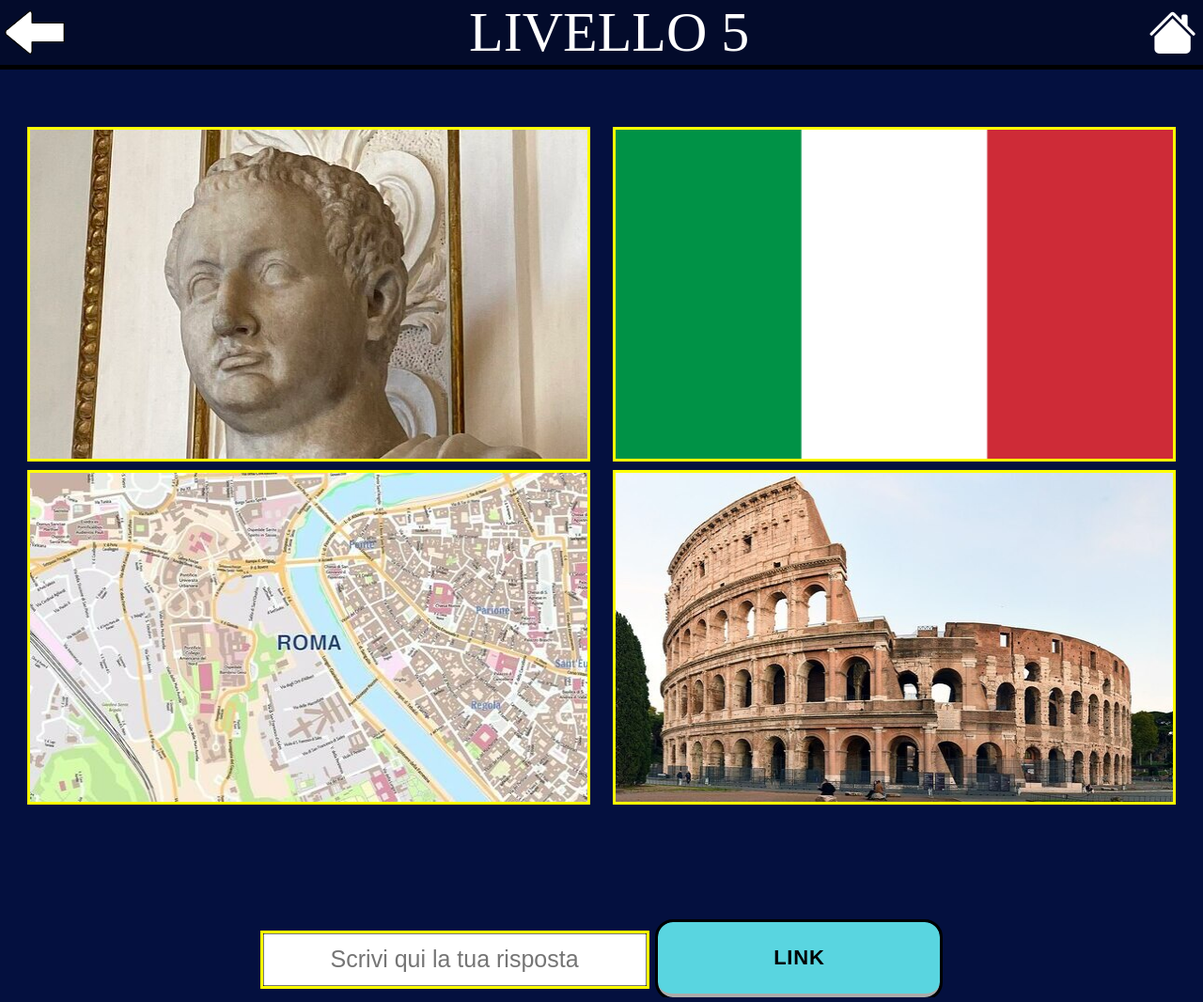
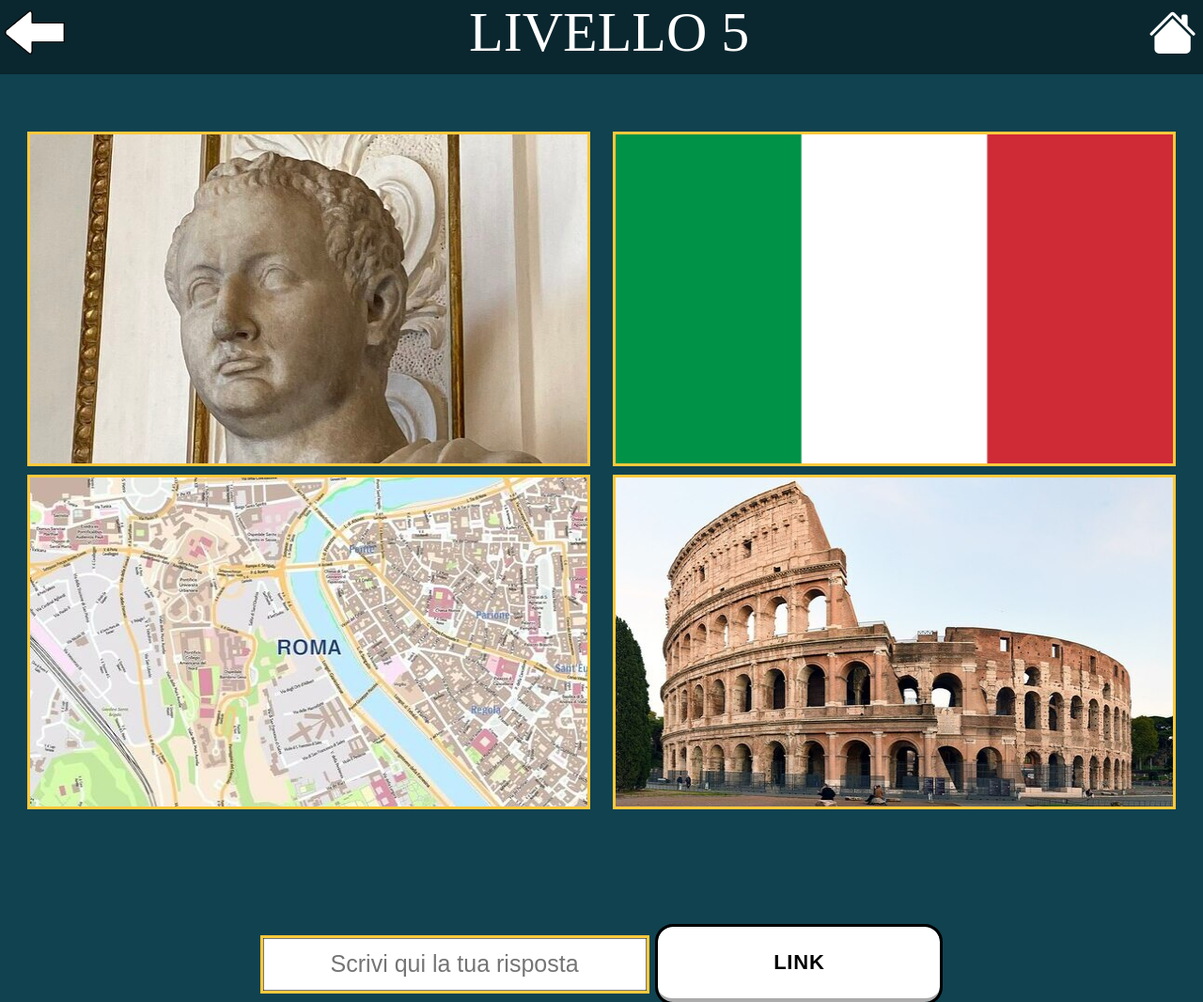
Before and after one commit to jacdiste/PicLink, a PHP site: page /html/play.html in a window 1280 px wide. Shown: the whole page at 94% size. Run offline with PHP 8.4, Linux system fonts and the light colour scheme.

Commit message:
pwkdn dc

```diff
--- a/PicLink/css/play.css
+++ b/PicLink/css/play.css
@@ -5,15 +5,15 @@
 body {
     padding: 0;
     margin: 0;
-    background-color: rgb(4, 16, 63);
+    background-color: #114250;
 }
 
 .level-info {
     display: flex;
     flex-direction: row;
     align-items: center;
-    background-color: rgb(3, 11, 43);
-    border-bottom: solid black 5px;
+    background-color: #0a262e;
+    padding-bottom: 10px;
     margin-bottom: 10px;
 }
 
@@ -44,7 +44,7 @@ body {
 .image {
     overflow-x: hidden;
     overflow-y: hidden;
-    outline: solid yellow;
+    outline: solid #FFC93C;
     user-select: none;
 }
 
@@ -91,7 +91,7 @@ body {
     height: 50px;
     font-size: 25px;
     text-align: center;
-    outline: solid yellow;
+    outline: solid #FFC93C;
     user-select: none;
 }
 
@@ -99,7 +99,7 @@ body {
     margin-right: auto;
     width: 300px;
     height: 80px;
-    background-color: #59D5E0;
+    background-color: #ffffff;
     border-radius: 16px;
     border-width: 0 0 4.5px 0;
     box-sizing: border-box;
@@ -295,5 +295,4 @@ body {
     .answer {
         margin-top: 10%;
     }
-
 }
--- a/PicLink/javascript/play.js
+++ b/PicLink/javascript/play.js
@@ -1,4 +1,9 @@
 function togglePopup() {
     const overlay = document.getElementById('popupOverlay');
-    overlay.classList.toggle('show');
+    if(document.getElementById('answer-input').value == "COLOSSEO") {
+        overlay.classList.toggle('show');
+    }
+    else {
+        alert("Si na latrin");
+    }
 }
```
Also changed, not shown: PicLink/html/play.html (line endings or trailing spaces).
